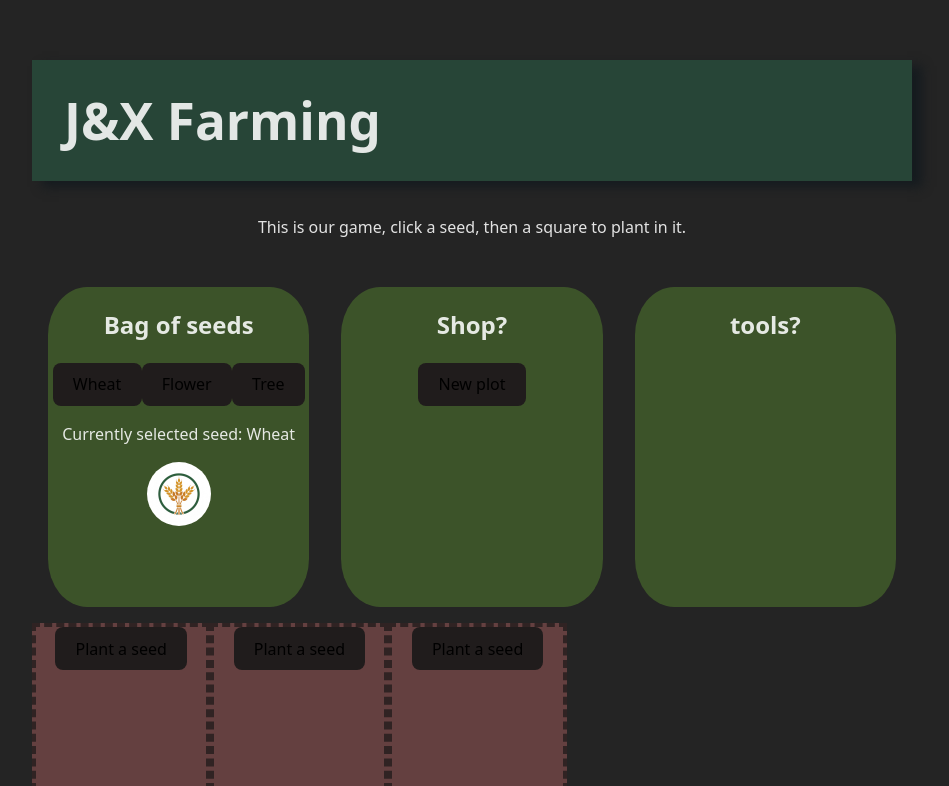
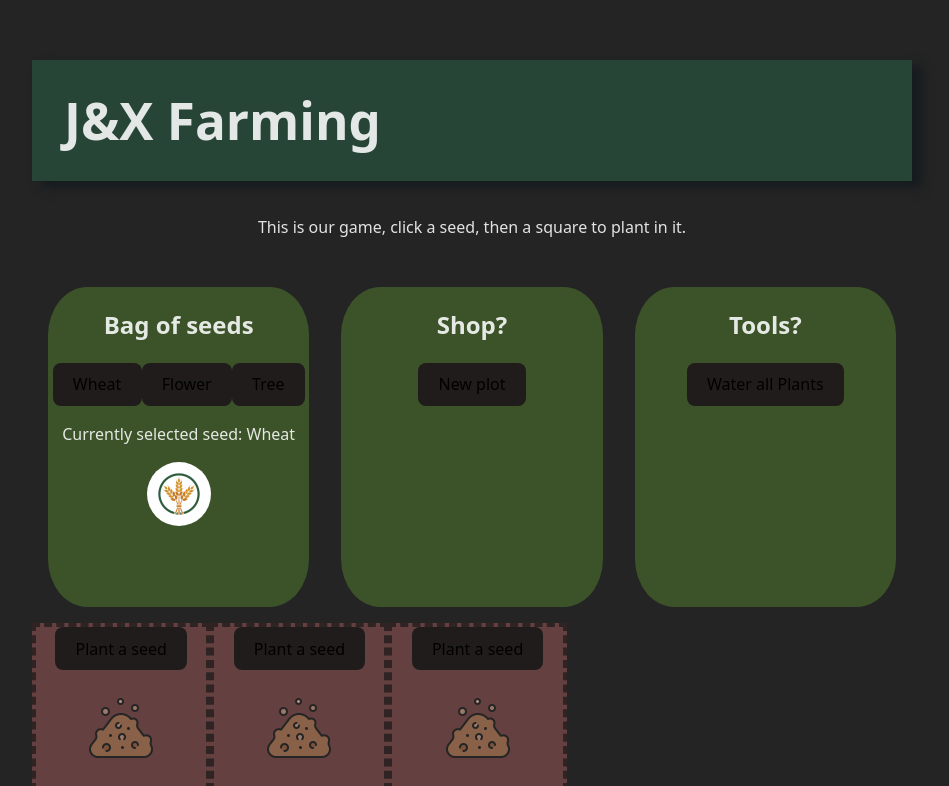
Before and after one commit to JacobWoodbury/inClassStates, a React (Vite) app: page / in a window 1280 px wide. Shown: the part 166-952 px from the top of the page, without its empty margins (168-1117 px from the left). Built offline with nearby package versions, Linux system fonts and the light colour scheme.

Commit message:
Created the watering button

```diff
--- a/src/App.jsx
+++ b/src/App.jsx
@@ -1,4 +1,3 @@
-import { useState } from 'react'
 import Header from './components/Header.jsx'
 import Footer from './components/Footer.jsx'
 import Game from './components/Game.jsx'
--- a/src/components/Game.jsx
+++ b/src/components/Game.jsx
@@ -28,9 +28,9 @@ export default function Game(){
 
 
     const [farmItems, setFarmItems] = React.useState([
-            {position: 0, block: dirt},
-            {position: 1, block: dirt},
-            {position: 2, block: dirt}
+            {position: 0, block: dirt, isWatered: false},
+            {position: 1, block: dirt, isWatered: false},
+            {position: 2, block: dirt, isWatered: false}
         ]);
     const [currentSeed, setCurrentSeed] = React.useState(wheat);
 
@@ -40,9 +40,10 @@ export default function Game(){
         if(item.block.name === "dirt"){
             return(<div key={item.position}>
                 <button className="plantButton" onClick={()=>{addSeed(item.position,currentSeed)}}>Plant a seed</button>
+                <img className = "farm-img" src = {item.block.iconSrc} alt = {item.block.name}></img>
             </div>)
         }else{
-            return (<div key={item.position}><p>{item.block.name}</p><img className="farm-img" src={item.block.grownSrc} alt={item.block.name}></img></div>)
+            return (<div key={item.position}><p>{item.block.name}</p><img className="farm-img" src={(item.isWatered ? item.block.grownSrc : item.block.seedlingSrc)} alt={item.block.name}></img></div>)
         }
     })
 
@@ -57,6 +58,14 @@ export default function Game(){
         })
     }
 
+    function waterPlants() {
+        setFarmItems((prev) => {
+            return (prev.map((item) => ({
+                ...item,
+                isWatered: true
+            })))
+        })
+    }
 
     function updateCurrentSeed(plant){
         switch (plant.name){
@@ -95,7 +104,8 @@ export default function Game(){
                         <button onClick={()=>{addDirt()}}>New plot</button>
                     </div>
                     <div>
-                        <h2>tools?</h2>
+                        <h2>Tools?</h2>
+                        <button className="selectSeed" onClick = {waterPlants}>Water all Plants</button>
                     </div>
                 </section>
 
```
Also changed, not shown: src/components/Farm.jsx (deleted, +0 -7 lines).
